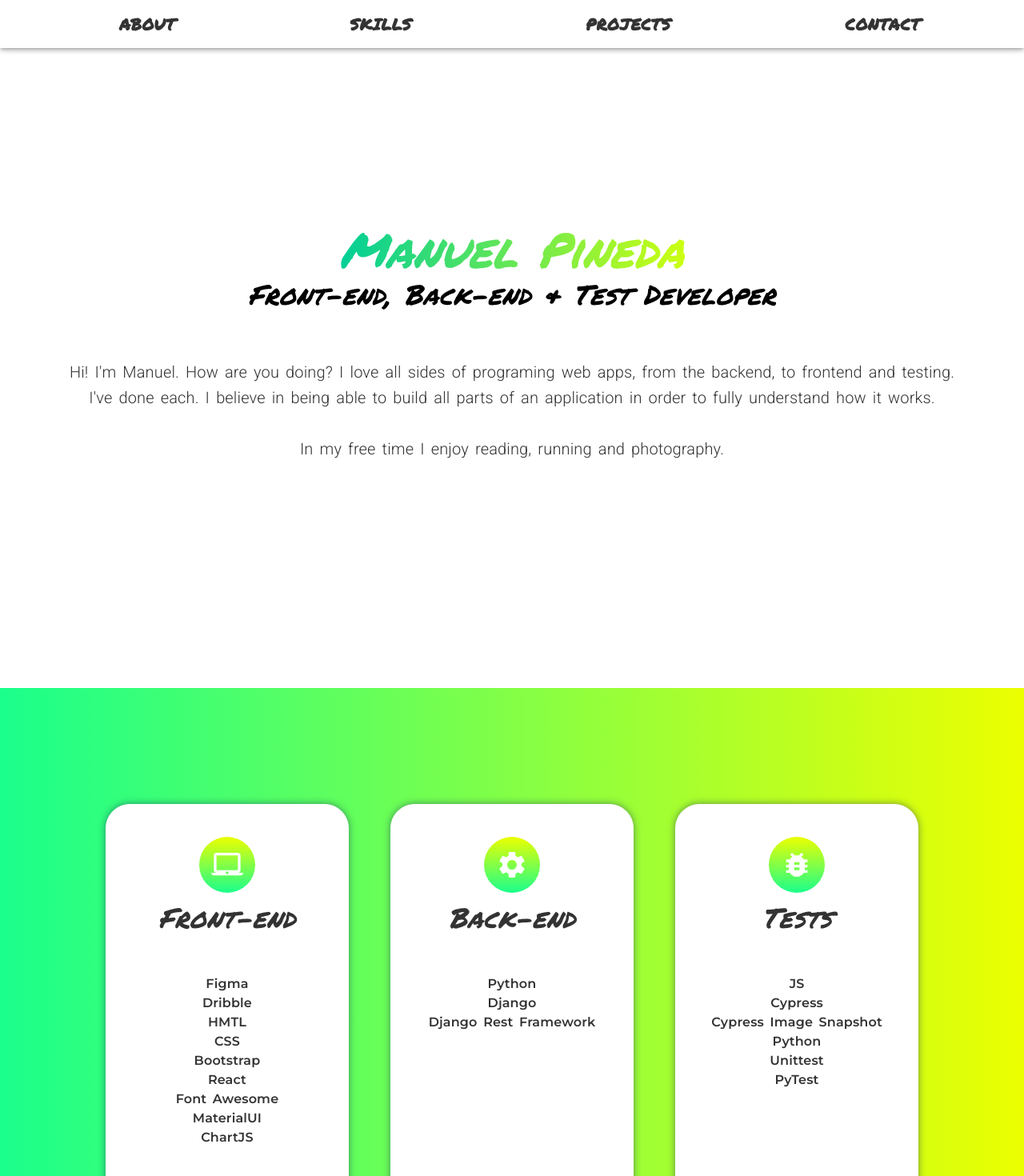
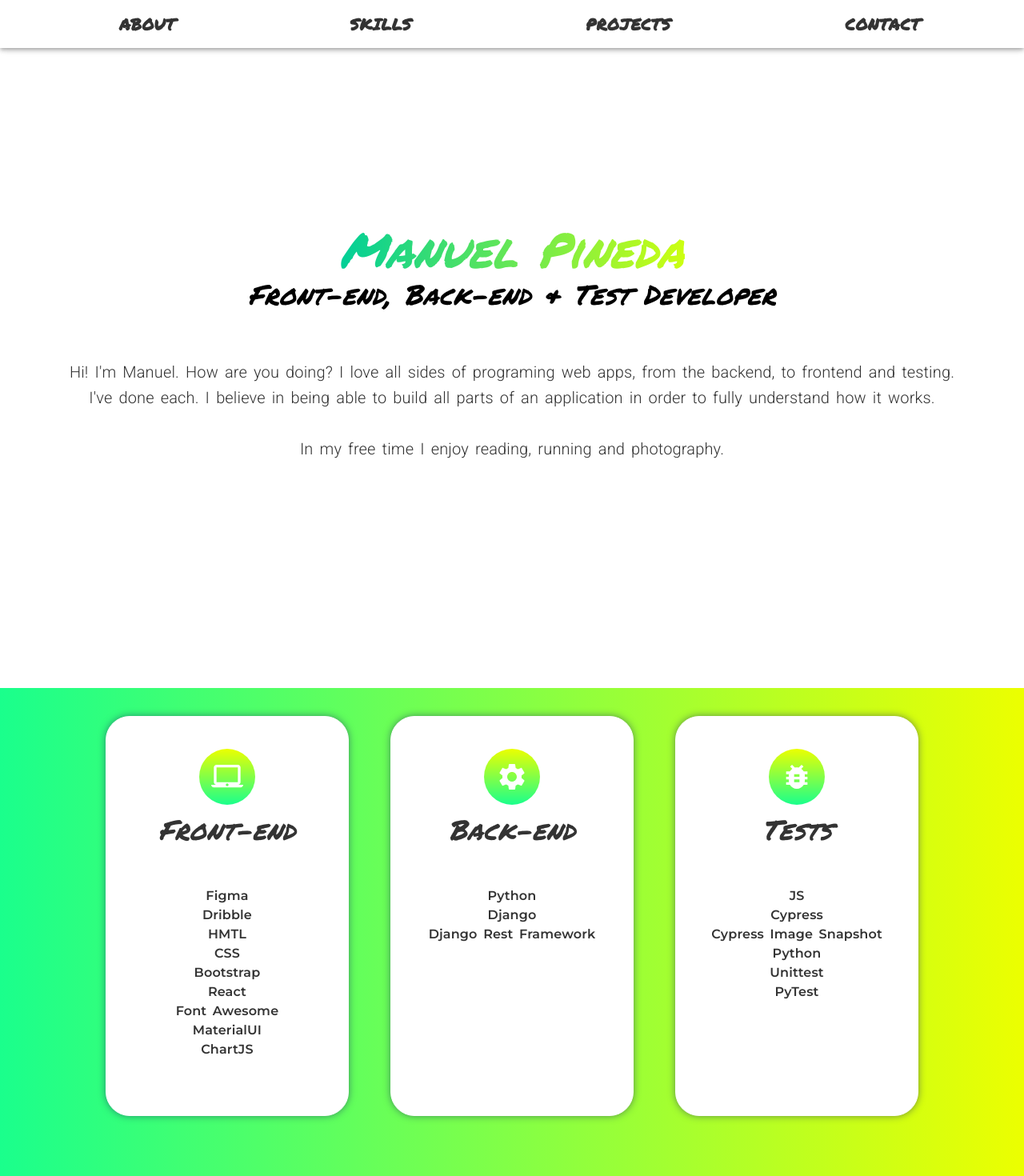
Before and after one commit to manuel12/personal-portfolio-page, a React (Create React App) app in the folder react-portfolio/: page / in a window 1280 px wide. Shown: the top 1470 px of the page at 80% size. Built offline with nearby package versions, Linux system fonts and the light colour scheme.

Commit message:
Removed unused variables.
Added skills-contact-height variable.

```diff
--- a/react-portfolio/src/App.css
+++ b/react-portfolio/src/App.css
@@ -1,6 +1,7 @@
 :root {
   --border-radius: 30px;
   --vertical-padding: 15px;
+
   --white: #fff;
   --font-color: #333;
   --main-color: #fff;
@@ -9,11 +10,8 @@
   --action-color: #1aff8c;
   --action-color-light: #84ffa9;
 
-  --background-color: #00ce3b;
-  --darker-background-color: #009916;
-  --darkest-background-color: #003000;
-
   --main-font: 'Permanent Marker', cursive !important;
+  --skills-contact-height: fit-content;
 }
 
 ::-webkit-scrollbar {
@@ -75,6 +73,7 @@ li {
 .projects-heading,
 .contact-heading {
   visibility: hidden;
+  display: none;
   position: relative;
   top: -45px;
   background-color: white;
```
